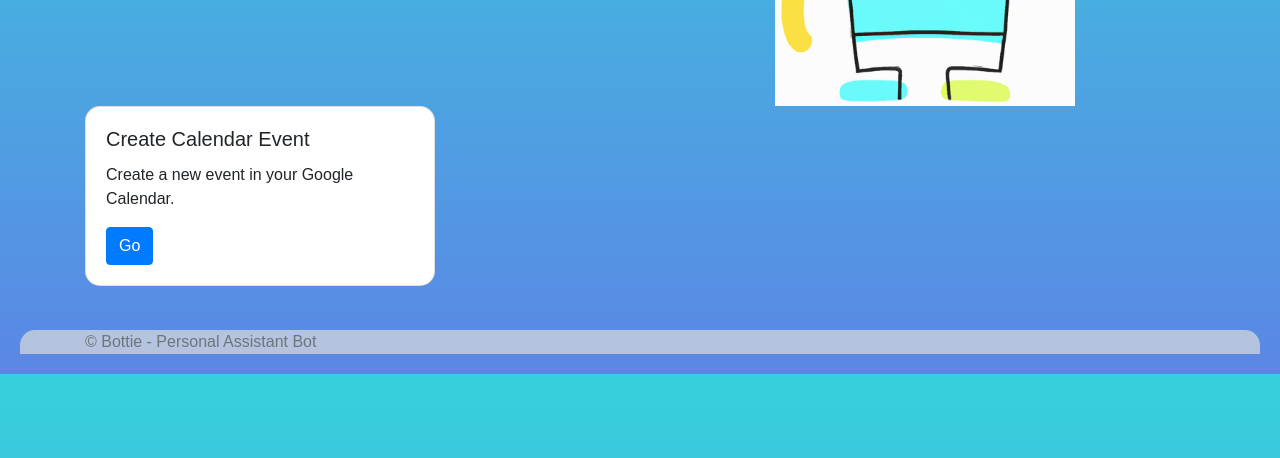
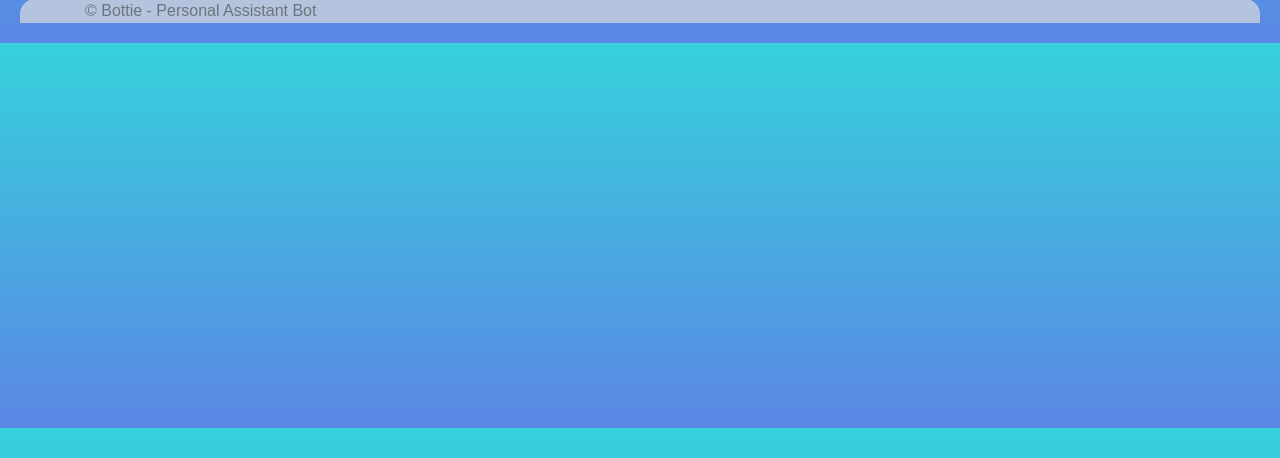
Before and after one commit to m-ranney/bottie, a Flask app: page / in a window 1280 px wide. Shown: the part 342-800 px from the top of the page. Run offline with Flask 2, Linux system fonts and the light colour scheme; some libraries are stand-ins or nearby versions.

Commit message:
Style updates

```diff
--- a/static/css/main.css
+++ b/static/css/main.css
@@ -74,4 +74,9 @@
 .bot-image {
   max-width: 300px;
   height: auto;
+  border-radius: 15px;
 }
+
+.container {
+  height: 100%;
+}
--- a/templates/index.html
+++ b/templates/index.html
@@ -1,29 +1,15 @@
 {% extends "base.html" %}
 
 {% block content %}
-<div class="container">
-  <div class="row">
-    <div class="col-md-6">
-      <h1>Welcome to Bottie!</h1>
-      <p>Click the cards below to navigate through the app:</p>
+  <div class="row h-100">
+    <div class="col-md-6 h-100 d-flex flex-column justify-content-between">
+      <h1 class="mb-5">Welcome to Bottie!</h1>
+      <div class="d-flex justify-content-center">
+        <button onclick="location.href='/create'">Create Calendar Event</button>
+      </div>
     </div>
-    <div class="col-md-6 text-center">
-      <img src="{{ url_for('static', filename='images/bottie_image.jpg') }}" alt="Bot Image" class="bot-image">
+    <div class="col-md-6 h-100 d-flex justify-content-center align-items-center">
+      <img src="{{ url_for('static', filename='images/bottie-image.jpg') }}" class="bot-image" alt="Bot Image">
     </div>
   </div>
-
-  <div class="row">
-    <!-- Add cards for different paths here -->
-    <div class="col-md-4">
-      <div class="card mb-4">
-        <div class="card-body">
-          <h5 class="card-title">Create Calendar Event</h5>
-          <p class="card-text">Create a new event in your Google Calendar.</p>
-          <a href="/create" class="btn btn-primary">Go</a>
-        </div>
-      </div>
-    </div>
-    <!-- Add more cards here for other features -->
-  </div>
-</div>
 {% endblock %}
```
